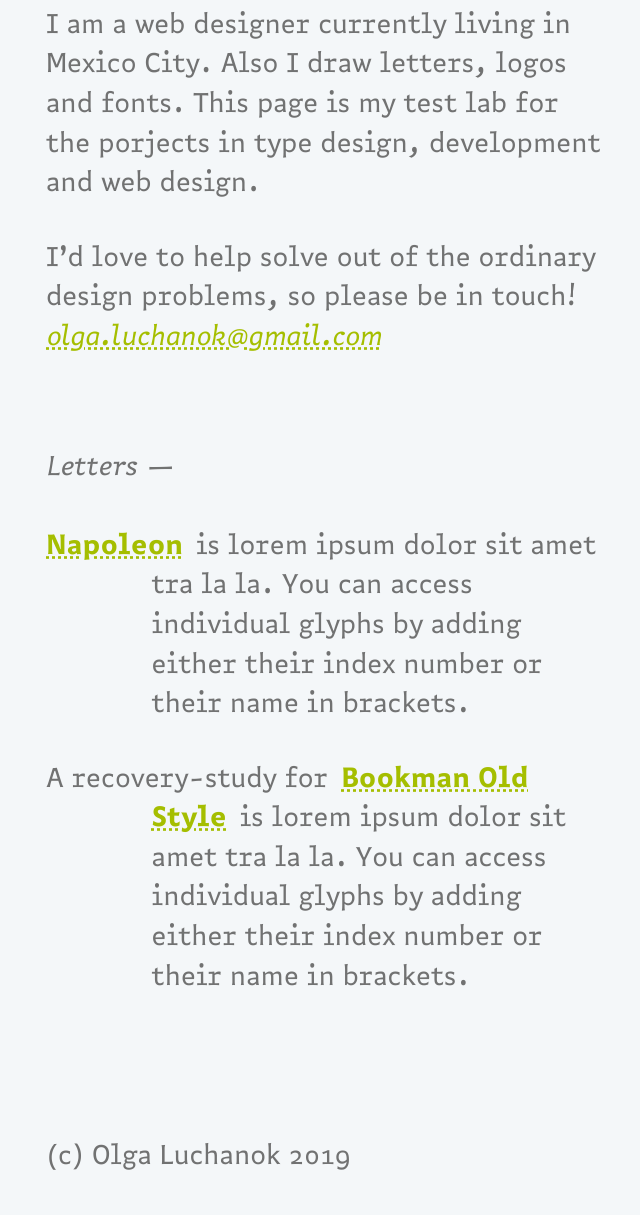
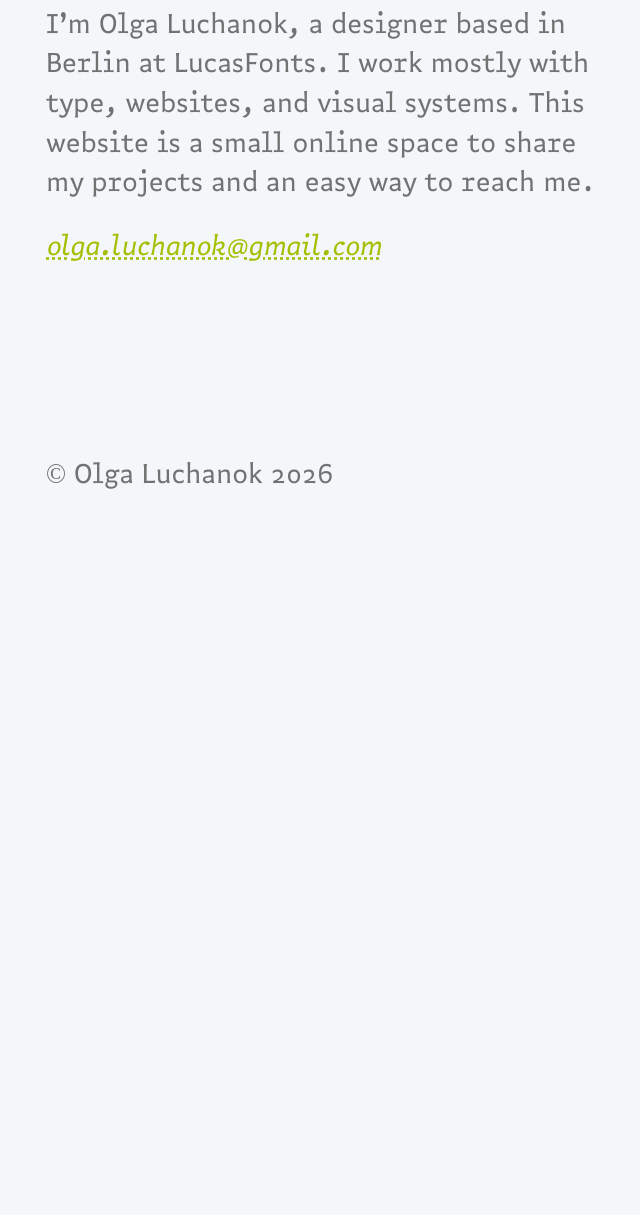
Before and after one commit to Lu4Lu/Lu4Lu.github.io, a plain HTML site: page index.html in a window 1280 px wide. Shown: the part 279-1494 px from the top of the page, without its empty margins (314-954 px from the left). After the commit the page ends 812 px from the top, so only its background shows below. Drawn offline with Linux system fonts and the light colour scheme; files whose address does not match are found by name; a web font is replaced by a local one.

Commit message:
Update index.html

```diff
--- a/index.html
+++ b/index.html
@@ -12,70 +12,36 @@
 
 <body>
 
-  <header class="page-header visually hidden"></header>
+  <header class="page-header visually-hidden"></header>
 
-  <main class="page-main">
+  <main class="page page-main">
 
     <section class="page-main__header-name header-name">
       <div class="wrapper header-name__wrapper">
         <h1 class="header-name__name">olga luchanok</h1>
-    </div></section>
+      </div>
+    </section>
 
     <section class="page-main__section page-main__section--caption caption">
       <div class="wrapper caption__wrapper">
         <h1 class="caption__title visually-hidden">Some important info about me</h1>
 
-        <p class="text caption__text">I am a web designer currently living in Mexico City. Also I draw letters, logos
-          and
-          fonts. This page is my test lab for the porjects in type design, development and web design. </p>
-        <p class="text caption__text">I’d love to help solve out of the ordinary design problems, so please be in touch!
-          <a class="link caption__link" href="mailto:olga.luchanok@gmail.com">olga.luchanok@gmail.com</a>
-        </p>
-      </div>
-    </section>
-
-    <section class="page-main__section page-main__section--portfolio portfolio">
-      <div class="wrapper portfolio__wrapper">
-
-        <ul class="portfolio__area-list area-list list">
-          <li class="area-list__item">
-            <h2 class="title area-list__title">Letters &mdash;</h2>
-
-            <ul class="portfolio__project portfolio__project--letters project-list list">
-
-              <li class="project__item project project--napoleon">
-                <p class="text project__text"><a class="link project__title" href="">Napoleon</a>&ensp;is lorem
-                  ipsum
-                  dolor sit
-                  amet
-                  tra la la. You can access individual glyphs by
-                  adding either their index number or their name in brackets. </p>
-              </li>
-
-              <li class="project__item project project--bos">
-                <p class="text project__text">A recovery-study for&ensp;<a class="link project__title" href="">Bookman
-                    Old Style</a>&ensp;is lorem
-                  ipsum
-                  dolor sit
-                  amet
-                  tra la la. You can access individual glyphs by
-                  adding either their index number or their name in brackets. </p>
-              </li>
-
-            </ul>
-
-          </li>
-
-        </ul>
+        <p class="text caption__text">I’m Olga Luchanok, a designer based in Berlin at LucasFonts. I work mostly with type, websites, and visual systems. This website is a small online space to share my projects and an easy way to reach me.</p>
+        <a class="link caption__link" href="mailto:olga.luchanok@gmail.com">olga.luchanok@gmail.com</a>
       </div>
     </section>
 
   </main>
+
   <footer class="page-footer">
     <div class="wrapper">
-      <p class="text page-footer__text"> (c) Olga Luchanok 2019</p>
+      <p class="text page-footer__text">© Olga Luchanok <span id="year"></span></p>
     </div>
   </footer>
+
+  <script>
+    document.getElementById("year").textContent = new Date().getFullYear();
+  </script>
 </body>
 
 </html>
```
